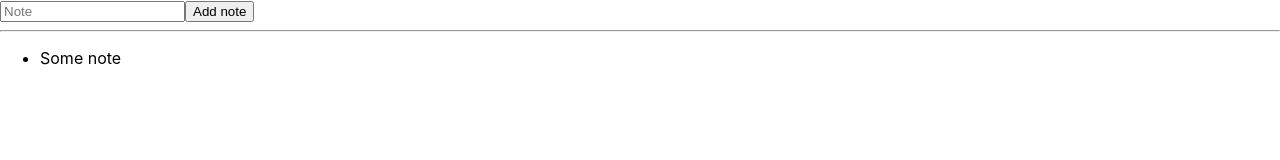
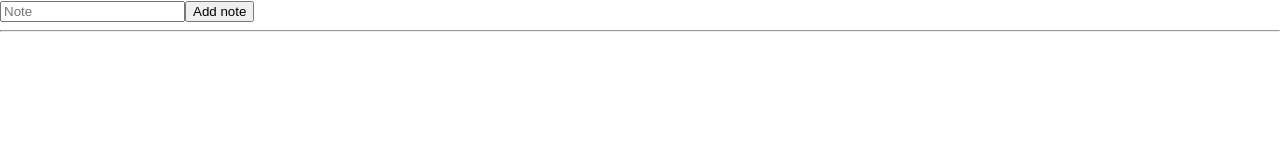
Before and after one commit to paedayz/Note-Application, a React (Create React App) app in the folder react-redux-typescript/: page / in a window 1280 px wide. Shown: the top 160 px of the page. Built offline with nearby package versions, Linux system fonts and the light colour scheme.

Commit message:
[Added]: aadNote function that dispatch ADD_NOTE

```diff
--- a/react-redux-typescript/src/App.tsx
+++ b/react-redux-typescript/src/App.tsx
@@ -2,7 +2,7 @@ import React from "react";
 import "./App.css";
 
 // Redux
-import { useSelector } from "react-redux";
+import { useSelector, useDispatch } from "react-redux";
 import { NotesState } from "./noteReducer";
 
 // Component
@@ -12,12 +12,21 @@ function App() {
   const notes = useSelector<NotesState, NotesState["notes"]>(
     (state) => state.notes
   );
+
+  const dispatch = useDispatch();
+
+  const addNote = (note: string) => {
+    dispatch({ type: "ADD_NOTE", payload: note });
+  };
+
   return (
     <div>
-      <NewNoteInput addNote={alert} />
+      <NewNoteInput addNote={addNote} />
       <hr />
       <ul>
-        <li>Some note</li>
+        {notes.map((note) => {
+          return <li key={note}>{note}</li>;
+        })}
       </ul>
     </div>
   );
```
